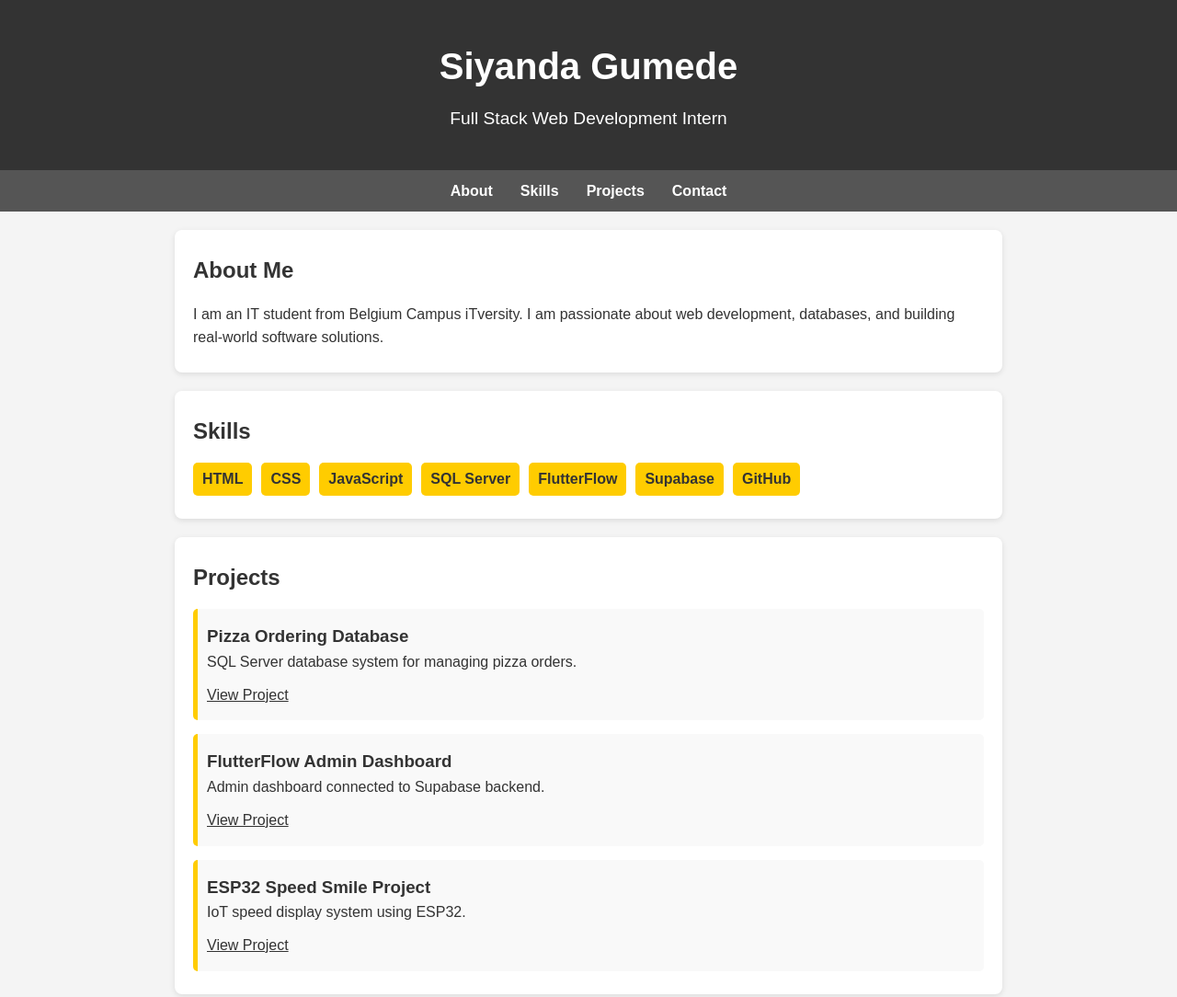
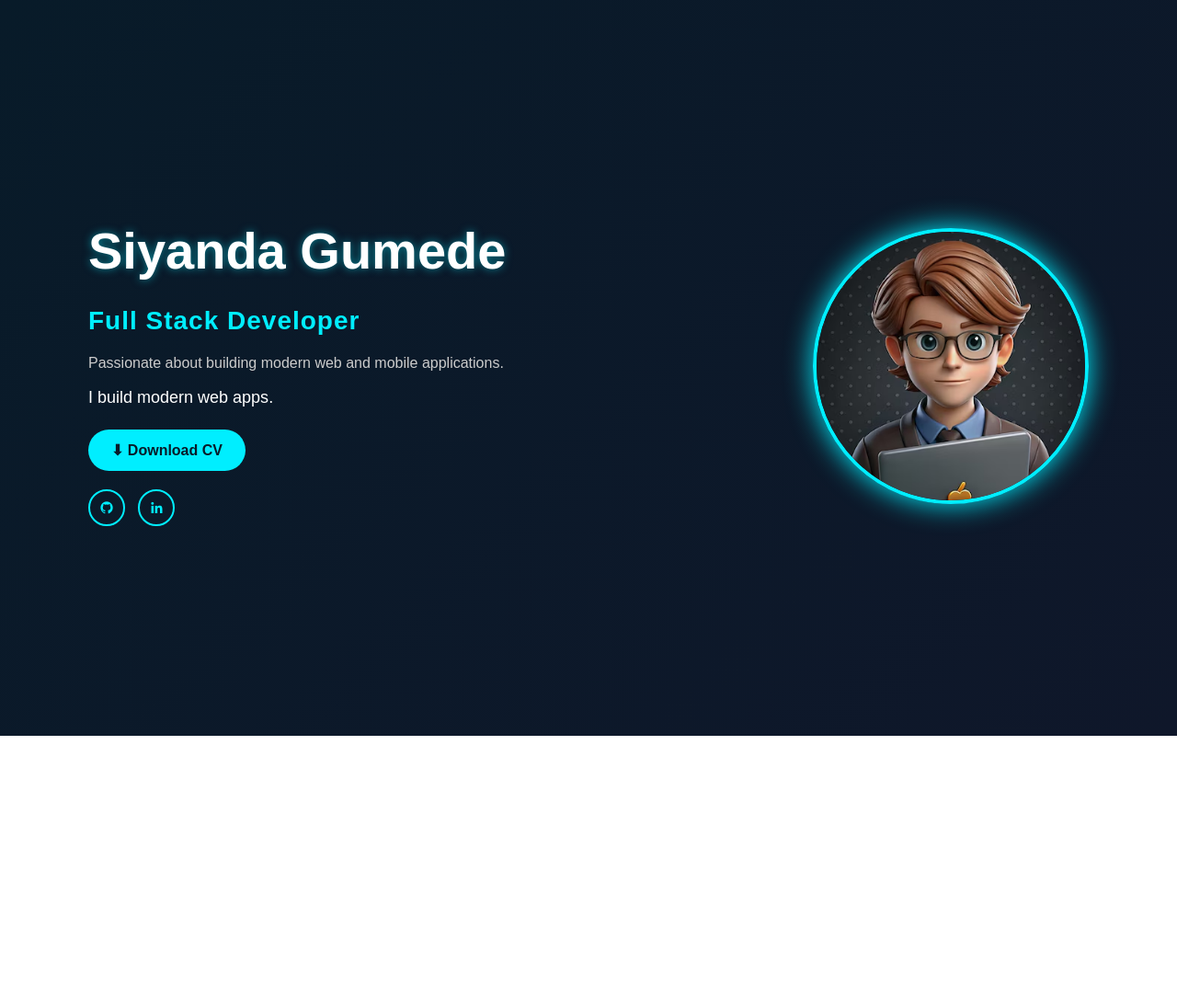
Before and after one commit to Anele96/FUTURE_FS_01, a plain HTML site: page index.html in a window 1280 px wide. Shown: the top 1084 px of the page at 92% size. After the commit the page ends 800 px from the top, so only its background shows below. Drawn offline with nearby package versions, Linux system fonts and the light colour scheme.

Commit message:
portfolio first push

```diff
--- a/index.html
+++ b/index.html
@@ -4,83 +4,48 @@
   <meta charset="UTF-8">
   <meta name="viewport" content="width=device-width, initial-scale=1.0">
   <title>Siyanda Gumede Portfolio</title>
+
   <link rel="stylesheet" href="style.css">
+
+  <!-- Boxicons -->
+  <link href='https://unpkg.com/boxicons@2.1.4/css/boxicons.min.css' rel='stylesheet'>
 </head>
 
 <body>
 
-<header>
-  <div class="header-content">
+<section class="home">
+
+  <!-- LEFT CONTENT -->
+  <div class="home-content">
     <h1>Siyanda Gumede</h1>
-    <p>Full Stack Web Development Intern</p>
-  </div>
-</header>
 
-<nav>
-  <a href="#about">About</a>
-  <a href="#skills">Skills</a>
-  <a href="#projects">Projects</a>
-  <a href="#contact">Contact</a>
-</nav>
+    <h3 class="role">Full Stack Developer</h3>
 
-<main>
-  <section id="about">
-    <h2>About Me</h2>
-    <p>
-      I am an IT student from Belgium Campus iTversity.
-      I am passionate about web development, databases, and building real-world software solutions.
+    <p class="small-intro">
+      Passionate about building modern web and mobile applications.
     </p>
-  </section>
 
-  <section id="skills">
-    <h2>Skills</h2>
-    <ul class="skills-list">
-      <li>HTML</li>
-      <li>CSS</li>
-      <li>JavaScript</li>
-      <li>SQL Server</li>
-      <li>FlutterFlow</li>
-      <li>Supabase</li>
-      <li>GitHub</li>
-    </ul>
-  </section>
+    <p class="main-text">
+      I build modern web apps<span class="dots"></span>
+    </p>
 
-  <section id="projects">
-    <h2>Projects</h2>
-    <div class="projects-container">
-
-      <div class="project-card">
-        <h3>Pizza Ordering Database</h3>
-        <p>SQL Server database system for managing pizza orders.</p>
-        <a href="https://github.com/Anele96" target="_blank">View Project</a>
+    <div class="btn-box">
+      <a href="/CV/Siyanda Anele Gumede2.pdf" download>⬇ Download CV</a>
     </div>
 
-      <div class="project-card">
-        <h3>FlutterFlow Admin Dashboard</h3>
-        <p>Admin dashboard connected to Supabase backend.</p>
-        <a href="https://github.com/Anele96" target="_blank">View Project</a>
+    <div class="home-sci">
+      <a href="https://github.com/Anele96"><i class='bx bxl-github'></i></a>
+      <a href="https://www.linkedin.com/in/siyanda-gumede-1402872b8"><i class='bx bxl-linkedin'></i></a>
+
+    </div>
   </div>
 
-      <div class="project-card">
-        <h3>ESP32 Speed Smile Project</h3>
-        <p>IoT speed display system using ESP32.</p>
-        <a href="https://github.com/Anele96" target="_blank">View Project</a>
+  <!-- RIGHT IMAGE -->
+  <div class="home-img">
+    <img src="/Images/image copy.png" alt="Siyanda Gumede">
   </div>
 
-    </div>
 </section>
-
-  <section id="contact">
-    <h2>Contact</h2>
-    <p>Email: <a href="mailto:siyandag944@gmail.com">siyandag944@gmail.com</a></p>
-    <p>GitHub: <a href="https://github.com/Anele96" target="_blank">github.com/Anele96</a></p>
-    <p>LinkedIn: <a href="https://www.linkedin.com/in/siyanda-gumede-1402872b8" target="_blank">linkedin.com/in/siyanda-gumede-1402872b8</a></p>
-  </section>
-</main>
-
-<footer>
-  <p>© 2026 Siyanda Gumede</p>
-</footer>
 
 </body>
 </html>
--- a/style.css
+++ b/style.css
@@ -1,140 +1,159 @@
-/* Reset & Base */
-body, h1, h2, h3, p, ul, li {
+/* RESET */
+* {
   margin: 0;
   padding: 0;
   box-sizing: border-box;
+  font-family: Arial, sans-serif;
 }
 
+/* BODY */
 body {
-  font-family: Arial, sans-serif;
-  line-height: 1.6;
-  background-color: #f4f4f4;
-  color: #333;
+  height: 100vh;
+  background: linear-gradient(135deg, #081b29, #0f172a);
+  color: white;
+
+  display: flex;
+  align-items: center;
+  justify-content: center;
 }
 
-/* Header */
-header {
-  background-color: #333;
-  color: #fff;
-  padding: 40px 20px;
-  text-align: center;
+/* HOME */
+.home {
+  width: 85%;
+  max-width: 1100px;
+
+  display: flex;
+  align-items: center;
+  justify-content: space-between;
 }
 
-header h1 {
-  font-size: 2.5em;
+/* CONTENT */
+.home-content {
+  max-width: 550px;
+  line-height: 1.6;
 }
 
-header p {
-  font-size: 1.2em;
-  margin-top: 10px;
+/* NAME */
+.home-content h1 {
+  font-size: 56px;
+  text-shadow: 0 0 10px rgba(0, 238, 255, 0.5);
 }
 
-/* Navigation */
-nav {
-  background-color: #555;
-  display: flex;
-  justify-content: center;
-  flex-wrap: wrap;
+/* ROLE */
+.role {
+  font-size: 28px;
+  color: #0ef;
+  margin-top: 10px;
+  letter-spacing: 1px;
 }
 
-nav a {
-  color: #fff;
-  text-decoration: none;
-  margin: 10px 15px;
-  font-weight: bold;
-  transition: color 0.3s;
+/* SMALL INTRO */
+.small-intro {
+  margin-top: 10px;
+  color: #ccc;
+  font-size: 16px;
 }
 
-nav a:hover {
-  color: #ffcc00;
+/* MAIN TEXT */
+.main-text {
+  margin-top: 10px;
+  font-size: 18px;
 }
 
-/* Sections */
-main {
-  max-width: 900px;
-  margin: 20px auto;
-  padding: 0 15px;
+/* DOT ANIMATION */
+.dots::after {
+  content: "";
+  animation: dots 1.5s steps(4) infinite;
 }
 
-section {
-  background-color: #fff;
-  padding: 25px 20px;
-  margin-bottom: 20px;
-  border-radius: 8px;
-  box-shadow: 0 2px 6px rgba(0,0,0,0.1);
+@keyframes dots {
+  0% { content: ""; }
+  25% { content: "."; }
+  50% { content: ".."; }
+  75% { content: "..."; }
+  100% { content: ""; }
 }
 
-h2 {
-  margin-bottom: 15px;
-  color: #333;
+/* BUTTONS */
+.btn-box {
+  margin-top: 20px;
 }
 
-/* Skills List */
-.skills-list {
-  list-style-type: none;
-  display: flex;
-  flex-wrap: wrap;
-  gap: 10px;
+.btn-box a {
+  display: inline-block;
+  padding: 10px 25px;
+  margin-right: 10px;
+
+  background: #0ef;
+  color: #081b29;
+
+  border-radius: 25px;
+  text-decoration: none;
+  font-weight: bold;
+
+  transition: 0.3s;
 }
 
-.skills-list li {
-  background-color: #ffcc00;
-  color: #333;
-  padding: 5px 10px;
-  border-radius: 5px;
-  font-weight: bold;
+.btn-box a:hover {
+  transform: translateY(-3px);
+  box-shadow: 0 5px 20px rgba(0,238,255,0.6);
 }
 
-/* Projects */
-.projects-container {
-  display: flex;
-  flex-direction: column;
-  gap: 15px;
+/* SOCIAL ICONS */
+.home-sci {
+  margin-top: 20px;
 }
 
-.project-card {
-  background-color: #f9f9f9;
-  padding: 15px 10px;
-  border-left: 5px solid #ffcc00;
-  border-radius: 5px;
+.home-sci a {
+  display: inline-flex;
+  justify-content: center;
+  align-items: center;
+
+  width: 40px;
+  height: 40px;
+
+  border: 2px solid #0ef;
+  border-radius: 50%;
+
+  margin-right: 10px;
+
+  color: #0ef;
+  text-decoration: none;
+
+  transition: 0.3s;
 }
 
-.project-card a {
-  display: inline-block;
-  margin-top: 10px;
-  color: #333;
-  text-decoration: underline;
+.home-sci a:hover {
+  background: #0ef;
+  color: #081b29;
 }
 
-.project-card a:hover {
-  color: #ff9900;
+/* IMAGE */
+.home-img img {
+  width: 300px;
+  border-radius: 50%;
+
+  border: 4px solid #0ef;
+
+  box-shadow: 0 0 30px #0ef;
+
+  transition: 0.4s;
 }
 
-/* Contact Links */
-section#contact a {
-  color: #333;
-  text-decoration: none;
+.home-img img:hover {
+  transform: scale(1.05);
+  box-shadow: 0 0 50px #0ef;
 }
 
-section#contact a:hover {
-  color: #ff9900;
-}
-
-/* Footer */
-footer {
-  background-color: #333;
-  color: #fff;
-  text-align: center;
-  padding: 15px 0;
-}
-
-/* Responsive */
-@media(max-width: 600px) {
-  .skills-list {
+/* RESPONSIVE */
+@media (max-width: 900px) {
+  .home {
     flex-direction: column;
+    text-align: center;
   }
 
-  .projects-container {
-    flex-direction: column;
+  .home-img img {
+    margin-top: 20px;
+    width: 200px;
   }
 }
```
Also changed, not shown: Images/image copy.png (added), 1 other file. Lines whose indentation alone changed are shown as unchanged.
